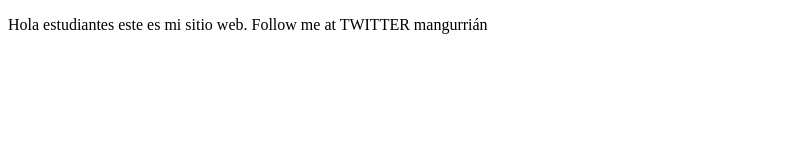
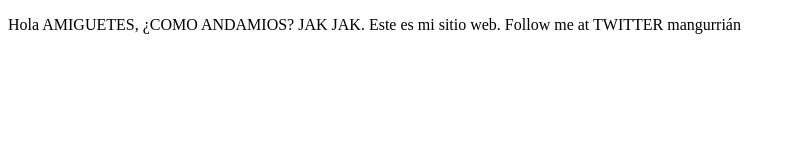
Before and after one commit to karloskalero/ProyectoDemoCursoPrework, a plain HTML site: page index.html in a window 1280 px wide. Shown: the whole page, without its empty margins (0-794 px from the left). Drawn offline with Linux system fonts and the light colour scheme.

Commit message:
cambios agregados JAK JAK

```diff
--- a/index.html
+++ b/index.html
@@ -7,7 +7,7 @@
 </head>
 <body>
     <p>
-        Hola estudiantes este es mi sitio web. Follow me at TWITTER mangurrián
+        Hola AMIGUETES, ¿COMO ANDAMIOS? JAK JAK. Este es mi sitio web. Follow me at TWITTER mangurrián
     </p>
 
 </body>
```
